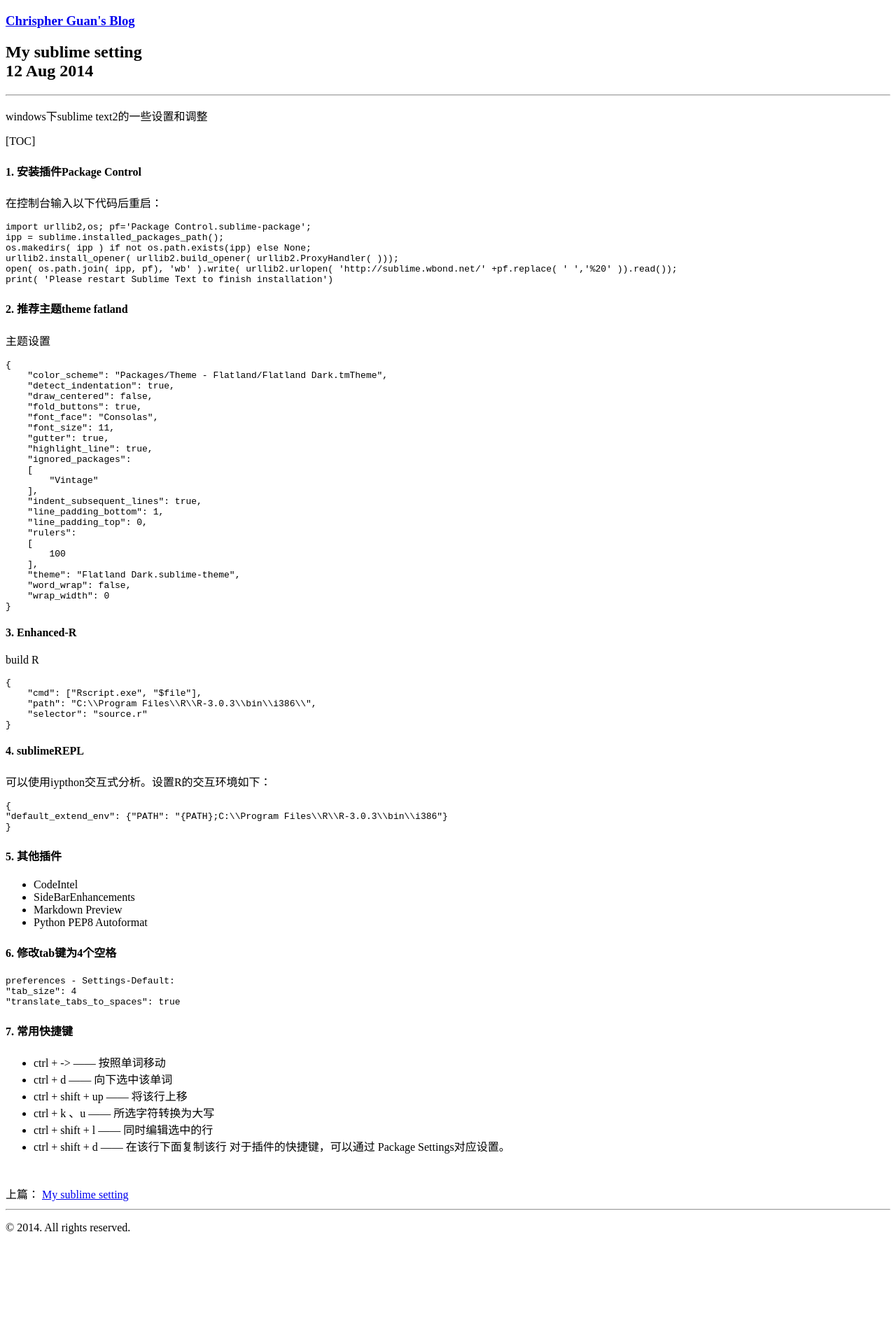
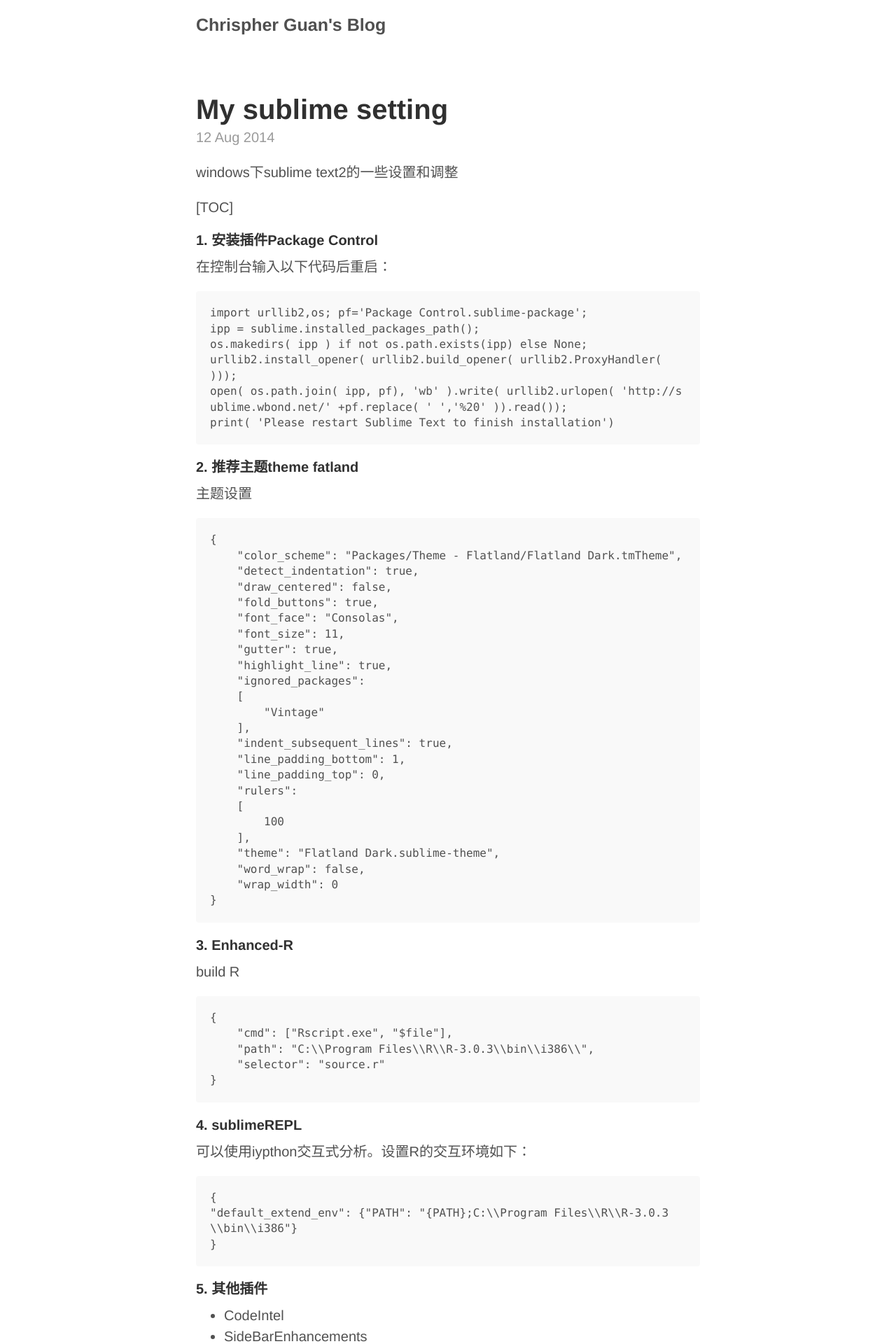
Before and after one commit to chrispher/chrispher.github.com, a Jekyll site: the page built from _posts/2014-8-12-My sublime setting.md, in a window 1280 px wide. Shown: the top 1920 px of the page at 70% size. Built offline with Jekyll 4.4.1, drawn with Linux system fonts in a browser that asks for light colours; Markdown is read by kramdown in place of the engine named in the settings; before the commit the page ends 1779 px from its top, so only the background shows below that; some of the changed text lies outside the part shown.

Commit message:
first commit

```diff
--- a/_layouts/post.html
+++ b/_layouts/post.html
@@ -1,44 +1,25 @@
 ---
 layout: default
 ---
-<!-- Blog Post -->
-<!-- Title -->
-<h2>
-  {{ page.title }}
-  <div class="post-date">
-	<span class="glyphicon glyphicon-time"></span>
-	{{ page.date | date_to_string }}
-  </div>
-</h2>
-<!-- Author -->
-<hr>
-{{ content }}
-<br/>
-<div style="margin-top:10px;margin-bottom:10px">
-  {%if page.previous%}
-  <span class="next">
-    上篇：
-    <a href="{{page.previous.url}}">
-      {{page.previous.title}}
-    </a>
-  </span>
-  {%endif%}
-  {%if page.next%}
-  <span class="prev">
-    下篇：
-    <a href="{{page.next.url}}">
-      {{page.next.title}}
-    </a>
-  </span>
-  {%endif%}
+
+<div class="post">
+  <h1 class="post-title">{{ page.title }}</h1>
+  <span class="post-date">{{ page.date | date_to_string }}</span>
+  {{ content }}
 </div>
-<hr>
-<!-- Blog Comments -->
-<div class="media">
-  <!-- UY BEGIN -->
-  <div id="uyan_frame">
-  </div>
-  <script type="text/javascript" src="http://v2.uyan.cc/code/uyan.js?uid=1511840">
-  </script>
-  <!-- UY END -->
+
+<div class="related">
+  <h2>Related Posts</h2>
+  <ul class="related-posts">
+    {% for post in site.related_posts limit:3 %}
+      <li>
+        <h3>
+          <a href="{{ post.url }}">
+            {{ post.title }}
+            <small>{{ post.date | date_to_string }}</small>
+          </a>
+        </h3>
+      </li>
+    {% endfor %}
+  </ul>
 </div>
--- /dev/null
+++ b/public/css/poole.css
@@ -0,0 +1,402 @@
+/*
+ *                        ___
+ *                       /\_ \
+ *  _____     ___     ___\//\ \      __
+ * /\ '__`\  / __`\  / __`\\ \ \   /'__`\
+ * \ \ \_\ \/\ \_\ \/\ \_\ \\_\ \_/\  __/
+ *  \ \ ,__/\ \____/\ \____//\____\ \____\
+ *   \ \ \/  \/___/  \/___/ \/____/\/____/
+ *    \ \_\
+ *     \/_/
+ *
+ * Designed, built, and released under MIT license by @mdo. Learn more at
+ * https://github.com/poole/poole.
+ */
+
+
+/*
+ * Contents
+ *
+ * Body resets
+ * Custom type
+ * Messages
+ * Container
+ * Masthead
+ * Posts and pages
+ * Pagination
+ * Reverse layout
+ * Themes
+ */
+
+
+/*
+ * Body resets
+ *
+ * Update the foundational and global aspects of the page.
+ */
+
+* {
+  -webkit-box-sizing: border-box;
+     -moz-box-sizing: border-box;
+          box-sizing: border-box;
+}
+
+html,
+body {
+  margin: 0;
+  padding: 0;
+}
+
+html {
+  font-family: "Helvetica Neue", Helvetica, Arial, sans-serif;
+  font-size: 16px;
+  line-height: 1.5;
+}
+@media (min-width: 38rem) {
+  html {
+    font-size: 20px;
+  }
+}
+
+body {
+  color: #515151;
+  background-color: #fff;
+  -webkit-text-size-adjust: 100%;
+      -ms-text-size-adjust: 100%;
+}
+
+/* No `:visited` state is required by default (browsers will use `a`) */
+a {
+  color: #268bd2;
+  text-decoration: none;
+}
+/* `:focus` is linked to `:hover` for basic accessibility */
+a:hover,
+a:focus {
+  text-decoration: underline;
+}
+
+/* Headings */
+h1, h2, h3, h4, h5, h6 {
+  margin-bottom: .5rem;
+  font-weight: bold;
+  line-height: 1.25;
+  color: #313131;
+  text-rendering: optimizeLegibility;
+}
+h1 {
+  font-size: 2rem;
+}
+h2 {
+  margin-top: 1rem;
+  font-size: 1.5rem;
+}
+h3 {
+  margin-top: 1.5rem;
+  font-size: 1.25rem;
+}
+h4, h5, h6 {
+  margin-top: 1rem;
+  font-size: 1rem;
+}
+
+/* Body text */
+p {
+  margin-top: 0;
+  margin-bottom: 1rem;
+}
+
+strong {
+  color: #303030;
+}
+
+
+/* Lists */
+ul, ol, dl {
+  margin-top: 0;
+  margin-bottom: 1rem;
+}
+
+dt {
+  font-weight: bold;
+}
+dd {
+  margin-bottom: .5rem;
+}
+
+/* Misc */
+hr {
+  position: relative;
+  margin: 1.5rem 0;
+  border: 0;
+  border-top: 1px solid #eee;
+  border-bottom: 1px solid #fff;
+}
+
+abbr {
+  font-size: 85%;
+  font-weight: bold;
+  color: #555;
+  text-transform: uppercase;
+}
+abbr[title] {
+  cursor: help;
+  border-bottom: 1px dotted #e5e5e5;
+}
+
+/* Code */
+code,
+pre {
+  font-family: Menlo, Monaco, "Courier New", monospace;
+}
+code {
+  padding: .25em .5em;
+  font-size: 85%;
+  color: #bf616a;
+  background-color: #f9f9f9;
+  border-radius: 3px;
+}
+pre {
+  display: block;
+  margin-top: 0;
+  margin-bottom: 1rem;
+  padding: 1rem;
+  font-size: .8rem;
+  line-height: 1.4;
+  white-space: pre;
+  white-space: pre-wrap;
+  word-break: break-all;
+  word-wrap: break-word;
+  background-color: #f9f9f9;
+}
+pre code {
+  padding: 0;
+  font-size: 100%;
+  color: inherit;
+  background-color: transparent;
+}
+.highlight {
+  margin-bottom: 1rem;
+  border-radius: 4px;
+}
+.highlight pre {
+  margin-bottom: 0;
+}
+
+/* Quotes */
+blockquote {
+  padding: .5rem 1rem;
+  margin: .8rem 0;
+  color: #7a7a7a;
+  border-left: .25rem solid #e5e5e5;
+}
+blockquote p:last-child {
+  margin-bottom: 0;
+}
+@media (min-width: 30rem) {
+  blockquote {
+    padding-right: 5rem;
+    padding-left: 1.25rem;
+  }
+}
+
+img {
+  display: block;
+  max-width: 100%;
+  margin: 0 0 1rem;
+  border-radius: 5px;
+}
+
+/* Tables */
+table {
+  margin-bottom: 1rem;
+  border: 1px solid #e5e5e5;
+  border-collapse: collapse;
+}
+td,
+th {
+  padding: .25rem .5rem;
+  border: 1px solid #e5e5e5;
+}
+tbody tr:nth-child(odd) td,
+tbody tr:nth-child(odd) th {
+  background-color: #f9f9f9;
+}
+
+
+/*
+ * Custom type
+ *
+ * Extend paragraphs with `.lead` for larger introductory text.
+ */
+
+.lead {
+  font-size: 1.25rem;
+  font-weight: 300;
+}
+
+
+/*
+ * Messages
+ *
+ * Show alert messages to users. You may add it to single elements like a `<p>`,
+ * or to a parent if there are multiple elements to show.
+ */
+
+.message {
+  margin-bottom: 1rem;
+  padding: 1rem;
+  color: #717171;
+  background-color: #f9f9f9;
+}
+
+
+/*
+ * Container
+ *
+ * Center the page content.
+ */
+
+.container {
+  max-width: 38rem;
+  padding-left:  1rem;
+  padding-right: 1rem;
+  margin-left:  auto;
+  margin-right: auto;
+}
+
+
+/*
+ * Masthead
+ *
+ * Super small header above the content for site name and short description.
+ */
+
+.masthead {
+  padding-top:    1rem;
+  padding-bottom: 1rem;
+  margin-bottom: 3rem;
+}
+.masthead-title {
+  margin-top: 0;
+  margin-bottom: 0;
+  color: #505050;
+}
+.masthead-title a {
+  color: #505050;
+}
+.masthead-title small {
+  font-size: 75%;
+  font-weight: 400;
+  color: #c0c0c0;
+  letter-spacing: 0;
+}
+
+
+/*
+ * Posts and pages
+ *
+ * Each post is wrapped in `.post` and is used on default and post layouts. Each
+ * page is wrapped in `.page` and is only used on the page layout.
+ */
+
+.page,
+.post {
+  margin-bottom: 4em;
+}
+
+/* Blog post or page title */
+.page-title,
+.post-title,
+.post-title a {
+  color: #303030;
+}
+.page-title,
+.post-title {
+  margin-top: 0;
+}
+
+/* Meta data line below post title */
+.post-date {
+  display: block;
+  margin-top: -.5rem;
+  margin-bottom: 1rem;
+  color: #9a9a9a;
+}
+
+/* Related posts */
+.related {
+  padding-top: 2rem;
+  padding-bottom: 2rem;
+  border-top: 1px solid #eee;
+}
+.related-posts {
+  padding-left: 0;
+  list-style: none;
+}
+.related-posts h3 {
+  margin-top: 0;
+}
+.related-posts li small {
+  font-size: 75%;
+  color: #999;
+}
+.related-posts li a:hover {
+  color: #268bd2;
+  text-decoration: none;
+}
+.related-posts li a:hover small {
+  color: inherit;
+}
+
+
+/*
+ * Pagination
+ *
+ * Super lightweight (HTML-wise) blog pagination. `span`s are provide for when
+ * there are no more previous or next posts to show.
+ */
+
+.pagination {
+  overflow: hidden; /* clearfix */
+  margin-left: -1rem;
+  margin-right: -1rem;
+  font-family: "PT Sans", Helvetica, Arial, sans-serif;
+  color: #ccc;
+  text-align: center;
+}
+
+/* Pagination items can be `span`s or `a`s */
+.pagination-item {
+  display: block;
+  padding: 1rem;
+  border: 1px solid #eee;
+}
+.pagination-item:first-child {
+  margin-bottom: -1px;
+}
+
+/* Only provide a hover state for linked pagination items */
+a.pagination-item:hover {
+  background-color: #f5f5f5;
+}
+
+@media (min-width: 30rem) {
+  .pagination {
+    margin: 3rem 0;
+  }
+  .pagination-item {
+    float: left;
+    width: 50%;
+  }
+  .pagination-item:first-child {
+    margin-bottom: 0;
+    border-top-left-radius:    4px;
+    border-bottom-left-radius: 4px;
+  }
+  .pagination-item:last-child {
+    margin-left: -1px;
+    border-top-right-radius:    4px;
+    border-bottom-right-radius: 4px;
+  }
+}
--- /dev/null
+++ b/public/css/syntax.css
@@ -0,0 +1,66 @@
+.hll { background-color: #ffffcc }
+ /*{ background: #f0f3f3; }*/
+.c { color: #999; } /* Comment */
+.err { color: #AA0000; background-color: #FFAAAA } /* Error */
+.k { color: #006699; } /* Keyword */
+.o { color: #555555 } /* Operator */
+.cm { color: #0099FF; font-style: italic } /* Comment.Multiline */
+.cp { color: #009999 } /* Comment.Preproc */
+.c1 { color: #999; } /* Comment.Single */
+.cs { color: #999; } /* Comment.Special */
+.gd { background-color: #FFCCCC; border: 1px solid #CC0000 } /* Generic.Deleted */
+.ge { font-style: italic } /* Generic.Emph */
+.gr { color: #FF0000 } /* Generic.Error */
+.gh { color: #003300; } /* Generic.Heading */
+.gi { background-color: #CCFFCC; border: 1px solid #00CC00 } /* Generic.Inserted */
+.go { color: #AAAAAA } /* Generic.Output */
+.gp { color: #000099; } /* Generic.Prompt */
+.gs { } /* Generic.Strong */
+.gu { color: #003300; } /* Generic.Subheading */
+.gt { color: #99CC66 } /* Generic.Traceback */
+.kc { color: #006699; } /* Keyword.Constant */
+.kd { color: #006699; } /* Keyword.Declaration */
+.kn { color: #006699; } /* Keyword.Namespace */
+.kp { color: #006699 } /* Keyword.Pseudo */
+.kr { color: #006699; } /* Keyword.Reserved */
+.kt { color: #007788; } /* Keyword.Type */
+.m { color: #FF6600 } /* Literal.Number */
+.s { color: #d44950 } /* Literal.String */
+.na { color: #4f9fcf } /* Name.Attribute */
+.nb { color: #336666 } /* Name.Builtin */
+.nc { color: #00AA88; } /* Name.Class */
+.no { color: #336600 } /* Name.Constant */
+.nd { color: #9999FF } /* Name.Decorator */
+.ni { color: #999999; } /* Name.Entity */
+.ne { color: #CC0000; } /* Name.Exception */
+.nf { color: #CC00FF } /* Name.Function */
+.nl { color: #9999FF } /* Name.Label */
+.nn { color: #00CCFF; } /* Name.Namespace */
+.nt { color: #2f6f9f; } /* Name.Tag */
+.nv { color: #003333 } /* Name.Variable */
+.ow { color: #000000; } /* Operator.Word */
+.w { color: #bbbbbb } /* Text.Whitespace */
+.mf { color: #FF6600 } /* Literal.Number.Float */
+.mh { color: #FF6600 } /* Literal.Number.Hex */
+.mi { color: #FF6600 } /* Literal.Number.Integer */
+.mo { color: #FF6600 } /* Literal.Number.Oct */
+.sb { color: #CC3300 } /* Literal.String.Backtick */
+.sc { color: #CC3300 } /* Literal.String.Char */
+.sd { color: #CC3300; font-style: italic } /* Literal.String.Doc */
+.s2 { color: #CC3300 } /* Literal.String.Double */
+.se { color: #CC3300; } /* Literal.String.Escape */
+.sh { color: #CC3300 } /* Literal.String.Heredoc */
+.si { color: #AA0000 } /* Literal.String.Interpol */
+.sx { color: #CC3300 } /* Literal.String.Other */
+.sr { color: #33AAAA } /* Literal.String.Regex */
+.s1 { color: #CC3300 } /* Literal.String.Single */
+.ss { color: #FFCC33 } /* Literal.String.Symbol */
+.bp { color: #336666 } /* Name.Builtin.Pseudo */
+.vc { color: #003333 } /* Name.Variable.Class */
+.vg { color: #003333 } /* Name.Variable.Global */
+.vi { color: #003333 } /* Name.Variable.Instance */
+.il { color: #FF6600 } /* Literal.Number.Integer.Long */
+
+.css .o,
+.css .o + .nt,
+.css .nt + .nt { color: #999; }
```
Also changed, not shown: 404.html (added, +9 -0 lines), _layouts/page.html (added, +8 -0 lines), about.md (added, +33 -0 lines), archive.md (added, +10 -0 lines), archives.md (deleted, +0 -15 lines), atom.xml (added, +28 -0 lines), categories.md (deleted, +0 -15 lines), tags.md (deleted, +0 -14 lines), public/apple-touch-icon-144-precomposed.png (added), public/favicon.ico (added).
